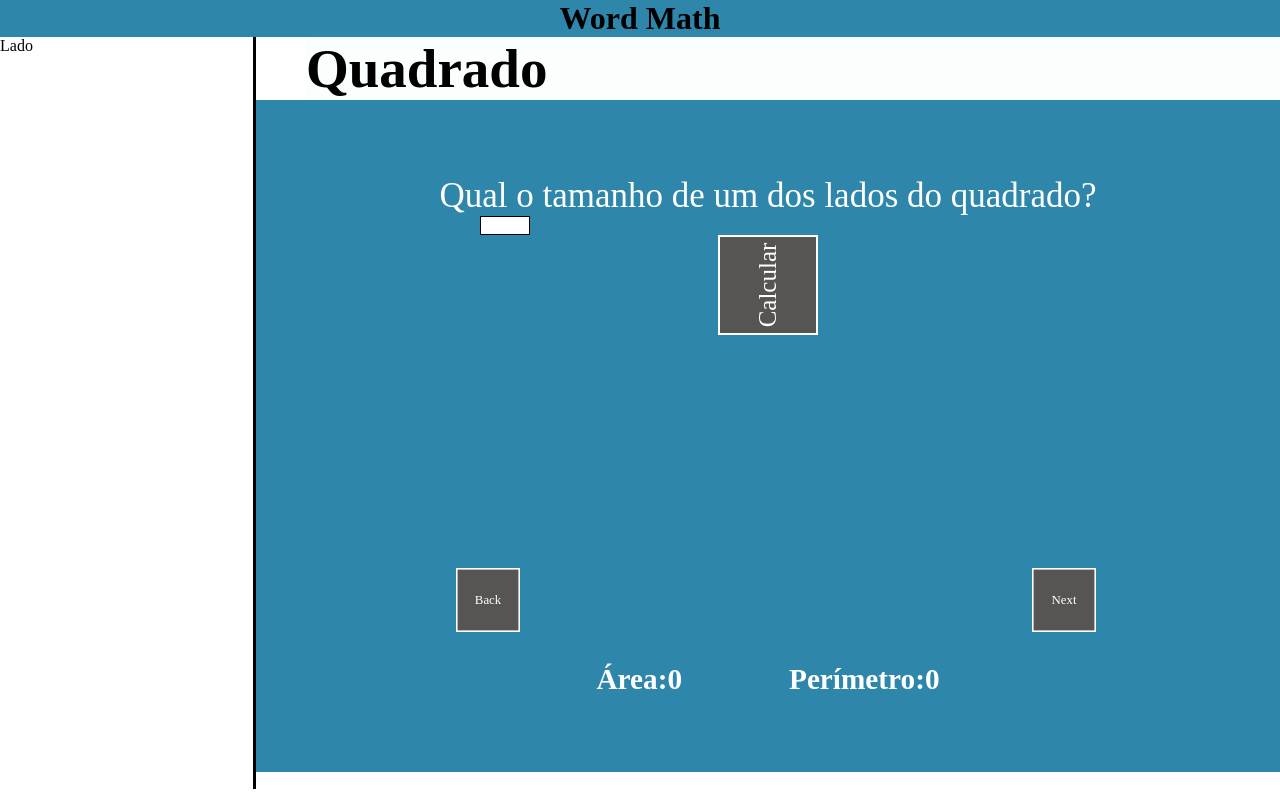
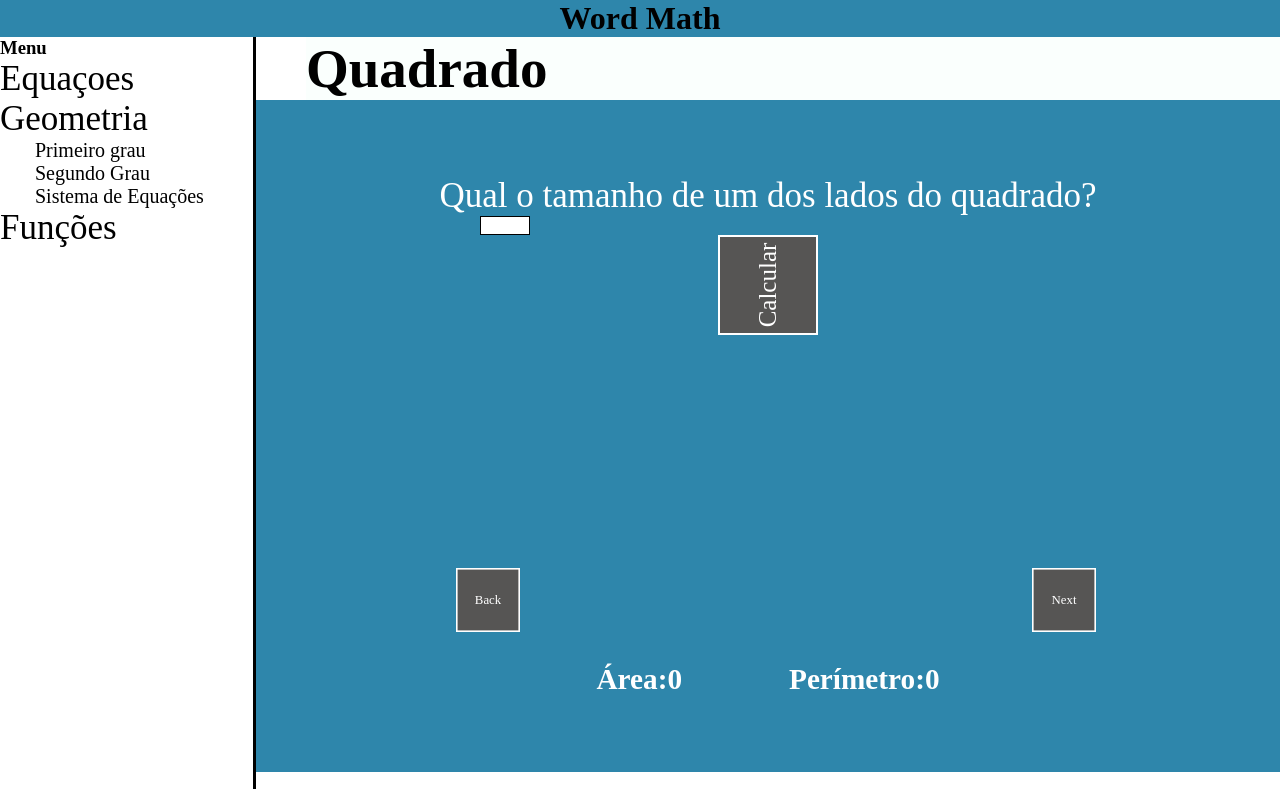
Before and after one commit to Davi-Serrano/Word-Math, a React (Create React App) app: page / in a window 1280 px wide. Built offline with nearby package versions, Linux system fonts and the light colour scheme.

Commit message:
Comonente menu Criado

```diff
--- /dev/null
+++ b/src/components/Menu/index.js
@@ -0,0 +1,48 @@
+import { MenuA, MenuB } from "./styled"
+
+export const Nav = ()=>{
+
+return(
+
+    <div>
+
+    <h3>Menu</h3>
+    <MenuA>
+        <ul>
+        <li>Equaçoes</li>
+
+                <MenuB>
+                <ul className="equation">
+                    <li>Primeiro grau</li>
+                    <li>Segundo Grau</li>
+                    <li>Sistema de Equações</li>
+                </ul>
+                </MenuB>
+
+        <li>Geometria</li>
+
+                <MenuB>
+                <ul className="geometric">
+                    <li>Primeiro grau</li>
+                    <li>Segundo Grau</li>
+                    <li>Sistema de Equações</li>
+                </ul>
+                </MenuB>
+
+        <li>Funções</li>
+
+                <MenuB>
+                <ul className="functions">
+                    <li>Primeiro grau</li>
+                    <li>Segundo Grau</li>
+                    <li>Sistema de Equações</li>
+                </ul>
+                </MenuB>
+
+        </ul>
+    </MenuA>
+
+    </div>
+)
+
+}
--- /dev/null
+++ b/src/components/Menu/styled.js
@@ -0,0 +1,27 @@
+import styled from "styled-components";
+
+export const MenuA = styled.div`
+
+        font-size: 35px;
+
+`
+
+export const MenuB = styled.div`
+
+        font-size: 20px;
+        padding-left: 35px;
+        li{
+            list-style: none;
+        }
+
+        .equation{
+            display: none;
+        }
+        .geometric{
+            display: block;
+        }
+        .functions{
+            display: none;
+        }
+
+`
--- a/src/components/Section/Geometric/Circle/index.js
+++ b/src/components/Section/Geometric/Circle/index.js
@@ -30,7 +30,7 @@ export const Circle = () =>{
     return(
 
         <div>
-                <Title>Circulo</Title>
+                <Title>Círculo</Title>
 
                 < GeoStyle>
 
--- a/src/components/Section/index.js
+++ b/src/components/Section/index.js
@@ -1,6 +1,7 @@
 import { Aside, Lado } from "./styled"
 
 import { Geometric } from "./Geometric/geometric"
+import { Nav } from "../Menu"
 
 
 export const Section = () =>{
@@ -9,7 +10,7 @@ return(
 
         <Lado>
             <Aside >
-                Lado
+            < Nav />
             </Aside>
             < Geometric />
         </Lado>
```
